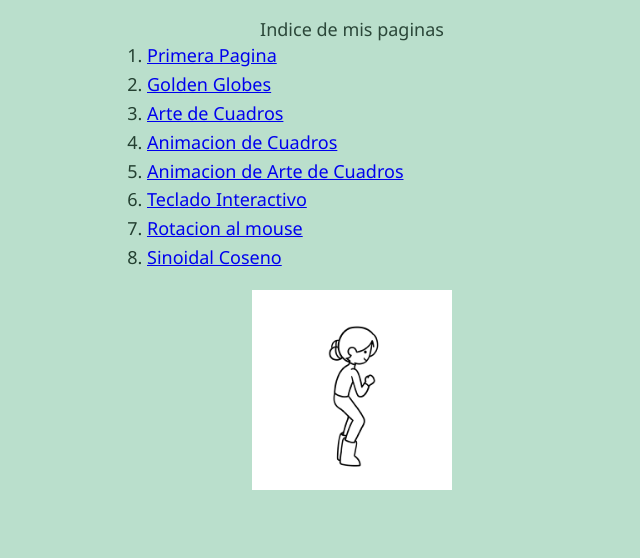
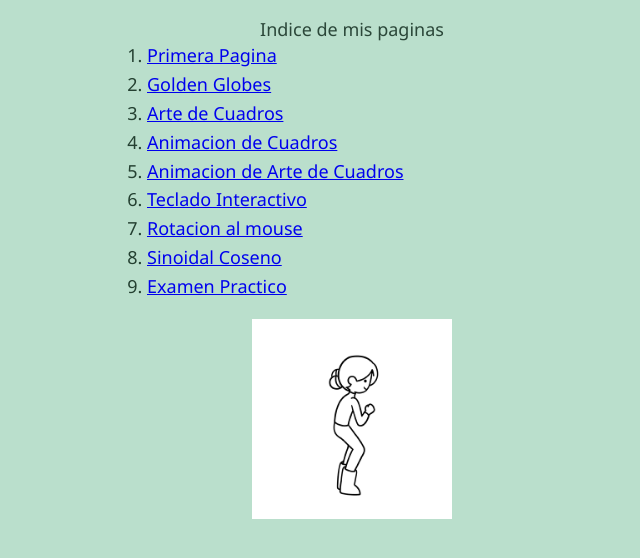
Before and after one commit to lilaMCR19/Graficas_Computacionales, a plain HTML site: page index.html in a window 1280 px wide. Shown: the part 146-704 px from the top of the page, without its empty margins (288-928 px from the left). Drawn offline with Linux system fonts and the light colour scheme.

Commit message:
Update index.html

```diff
--- a/index.html
+++ b/index.html
@@ -52,6 +52,7 @@
         <li><a href="./A4_TecladoInteractivo/10-Interactivo con teclado.html">Teclado Interactivo</a></li>
         <li><a href="./A5 - Animación rotación al mouse\vuelta_interactivo.html">Rotacion al mouse</a></li>
         <li><a href="./A1 - Animacion con onda sinoidalcoseno\A2 - Reto onda sinoidal (examen práctico).html">Sinoidal Coseno</a></li>
+        <li><a href="./Examen Practico\A2 - Reto onda sinoidal (examen práctico).html">Examen Practico</a></li>
     </ol>
     <br>
     <img src= "graficas.gif" width="200px"
```
